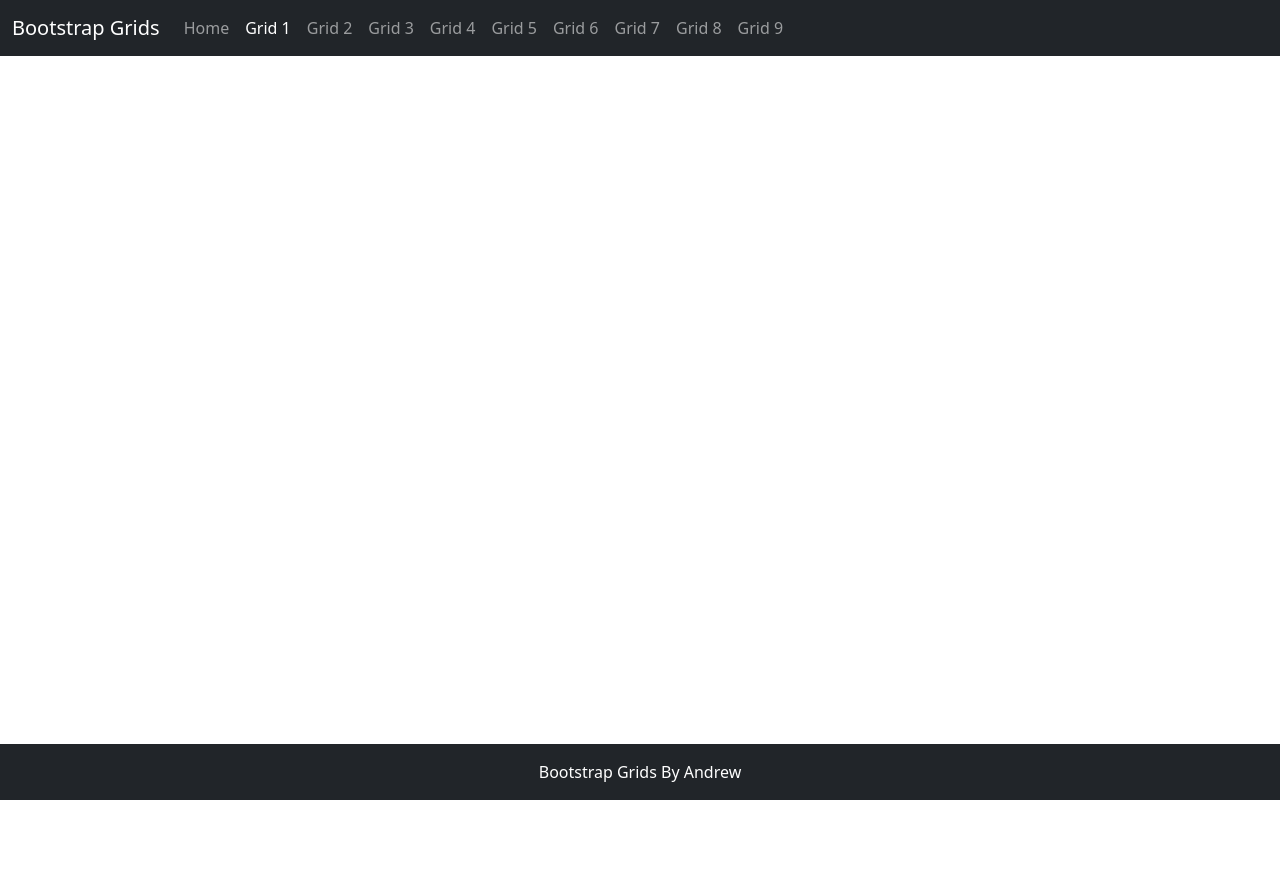
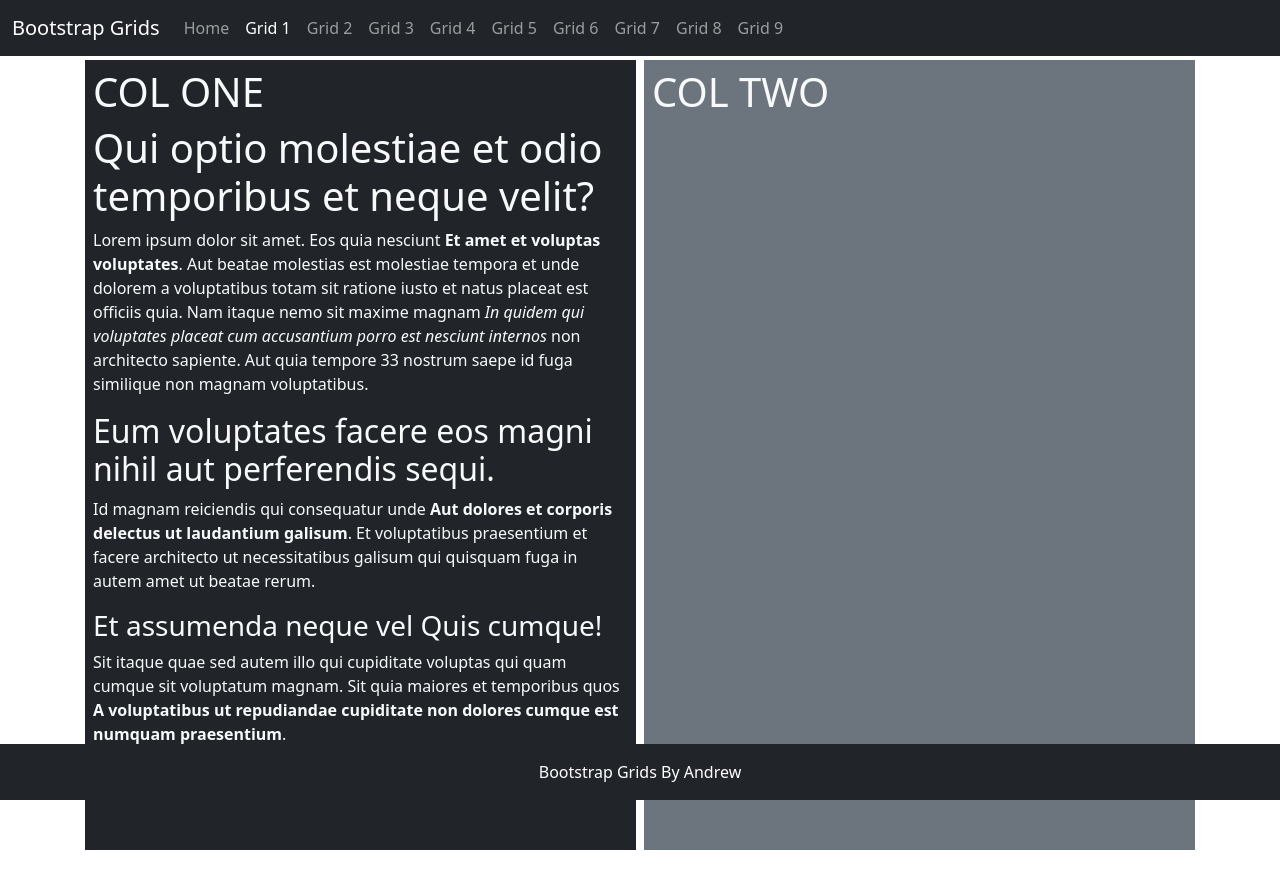
Before and after one commit to andrewmurphy02/BootStrapGrids, a plain HTML site: page Grid1.html in a window 1280 px wide. Before the commit the page ends 800 px from the top, so only its background shows below. Drawn offline with nearby package versions, Linux system fonts and the light colour scheme.

Commit message:
Completed Grid1

```diff
--- a/Grid1.html
+++ b/Grid1.html
@@ -62,8 +62,20 @@
 </nav>
 
     <main class="flex-shrink-0">
-       <div class="container">
-
+       <div class="container h-100 minHeight">
+           <div class="row row-cols-1 row-cols-md-2 gx-2 h-100">
+                <div class="col">
+                    <div class="bg-dark text-light h-100 p-2">
+                        <h1>COL ONE</h1>
+                        <h1>Qui optio molestiae et odio temporibus et neque velit? </h1><p>Lorem ipsum dolor sit amet. Eos quia nesciunt <strong>Et amet et voluptas voluptates</strong>. Aut beatae molestias est molestiae tempora et unde dolorem a voluptatibus totam sit ratione iusto et natus placeat est officiis quia. Nam itaque nemo sit maxime magnam <em>In quidem qui voluptates placeat cum accusantium porro est nesciunt internos</em> non architecto sapiente. Aut quia tempore 33 nostrum saepe id fuga similique non magnam voluptatibus. </p><h2>Eum voluptates facere eos magni nihil aut perferendis sequi. </h2><p>Id magnam reiciendis qui consequatur unde <strong>Aut dolores et corporis delectus ut laudantium galisum</strong>. Et voluptatibus praesentium et facere architecto ut necessitatibus galisum qui quisquam fuga in autem amet ut beatae rerum. </p><h3>Et assumenda neque vel Quis cumque! </h3><p>Sit itaque quae sed autem illo qui cupiditate voluptas qui quam cumque sit voluptatum magnam. Sit quia maiores et temporibus quos <strong>A voluptatibus ut repudiandae cupiditate non dolores cumque est numquam praesentium</strong>. </p>
+                    </div>
+                </div>
+                <div class="col">
+                    <div class="bg-secondary text-light h-100 p-2">
+                        <h1>COL TWO</h1>
+                    </div>
+                </div>
+           </div>
        </div>
     </main>
     <footer class="footer mt-auto py-3 bg-dark sticky-footer">
--- a/css/site.css
+++ b/css/site.css
@@ -24,3 +24,7 @@ main>.container {
     font-style: normal;
     color: rgb(195, 255, 0);
 }
+
+.minHeight{
+    min-height: 80vh;
+}
```
